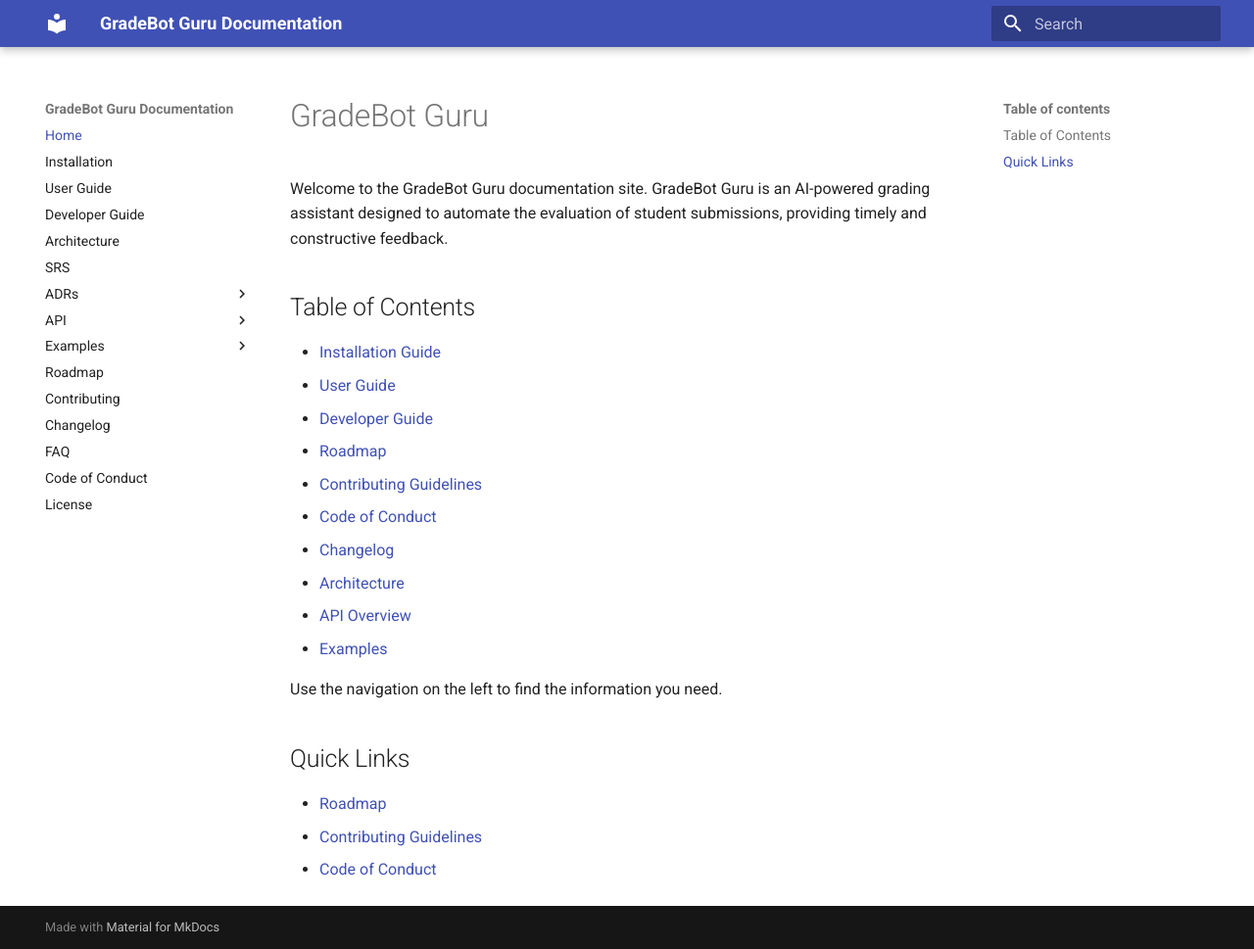
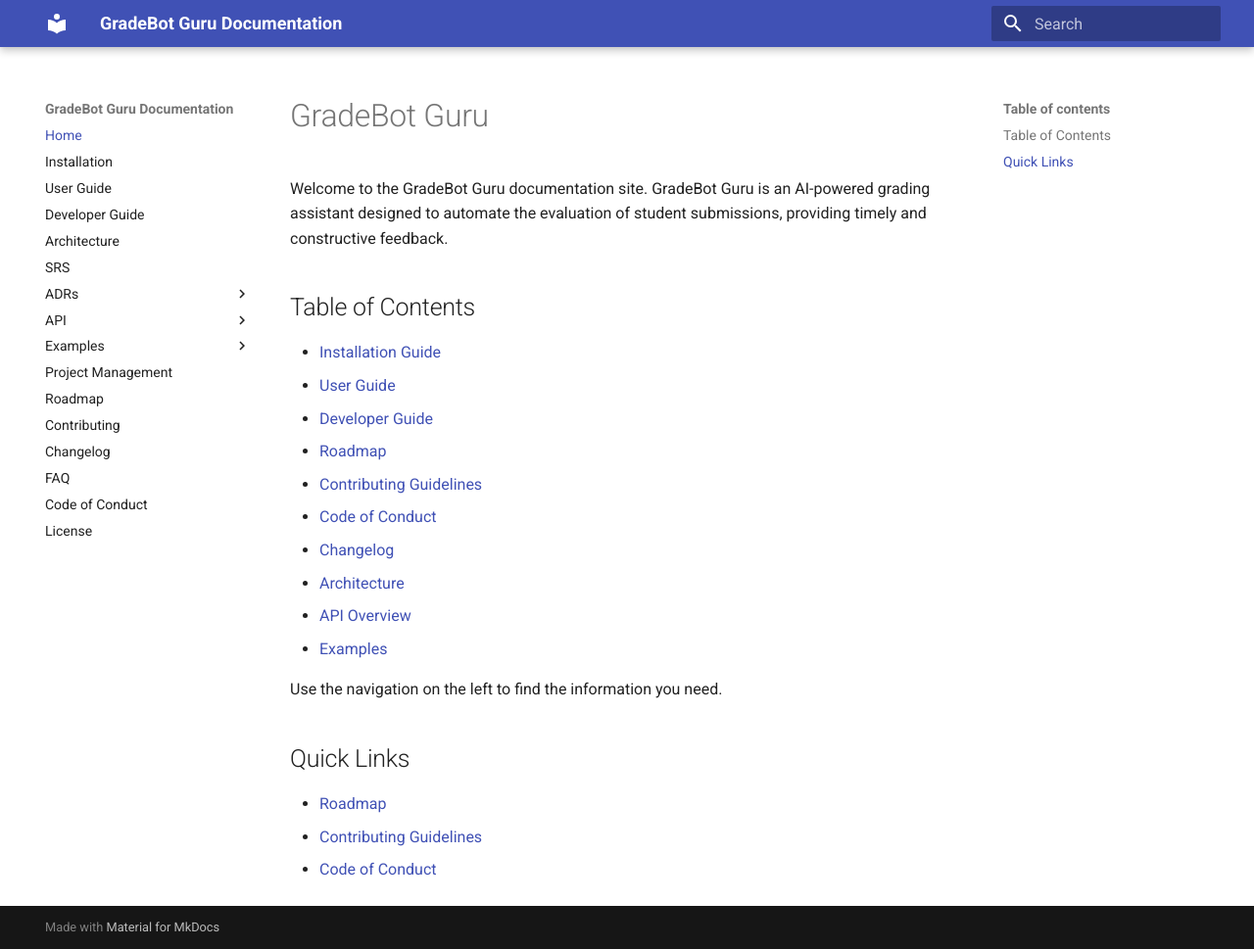
Before and after one commit to michael-borck/gradebot-guru, an MkDocs documentation site: the page built from docs/index.md, in a window 1280 px wide and 969 px high. Shown: the whole window at 98% size. Built offline with MkDocs 1.6.1 and Material for MkDocs 9.7.7, drawn with Linux system fonts in a browser that asks for light colours.

```diff
--- a/mkdocs.yml
+++ b/mkdocs.yml
@@ -17,6 +17,7 @@ nav:
       - Base LLM Interface: adr/0006-base-llm-interface.md
       - OpenAI LLM Interface: adr/0007-openai-llm-interface.md
       - LLM Factory: adr/0008-llm-factory.md
+      - Build Process: adr/0009-build-process.md
   - API:
       - Overview: api/overview.md
       - Configuration: api/config.md
@@ -28,6 +29,7 @@ nav:
       - Rubrics: examples/rubrics.md
       - Submissions: examples/submissions.md
       - Prompts: examples/prompts.md
+  - Project Management: project_management.md
   - Roadmap: roadmap.md
   - Contributing: contributing.md
   - Changelog: changelog.md
```
Also changed, not shown: 2 other files.
